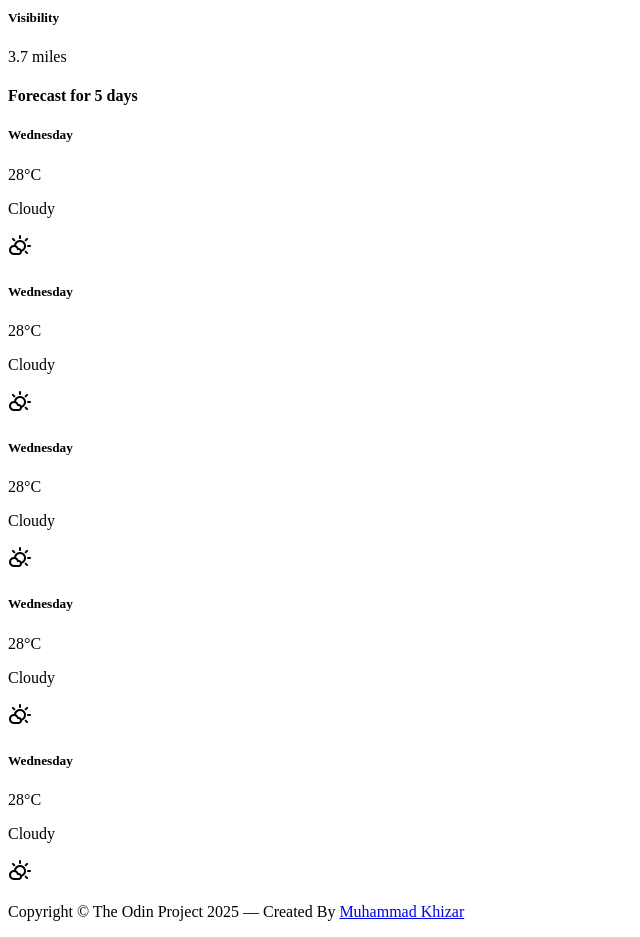
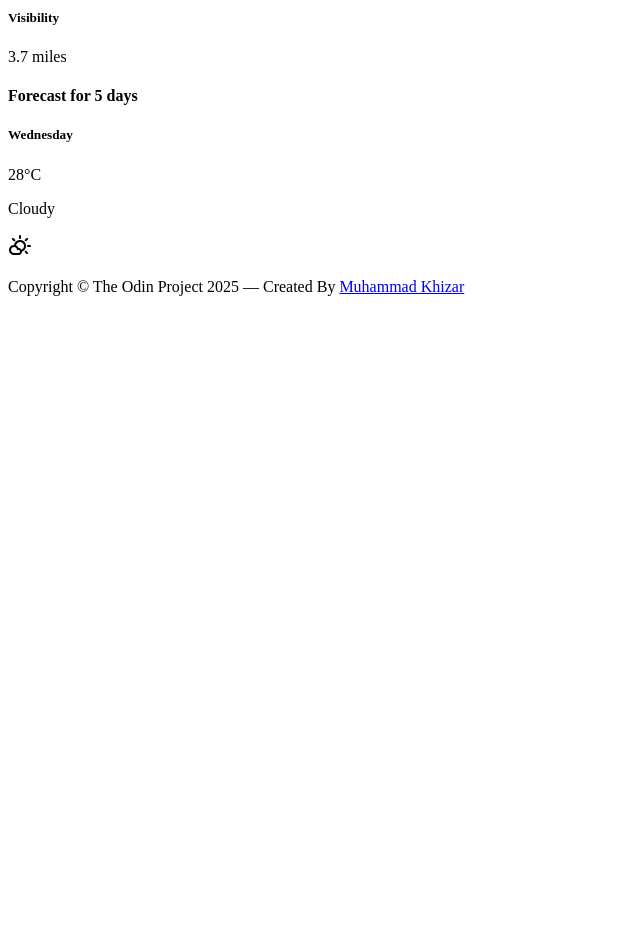
Before and after one commit to mhmkhizar/climax, a website: page src/main.html in a window 1280 px wide. Shown: the part 980-1917 px from the top of the page, without its empty margins (0-640 px from the left). After the commit the page ends 1292 px from the top, so only its background shows below. Drawn offline with nearby package versions, Linux system fonts and the light colour scheme.

Commit message:
refactor(ui): initialize forecast card container and improve element IDs
- Cache forecast card container in JavaScript for future use
- Update HTML IDs for forecast elements to improve consistency and specificity
- Remove duplicate forecast card elements to be replaced with dynamic content

```diff
--- a/src/main.html
+++ b/src/main.html
@@ -179,13 +179,18 @@
           <!-- Forcast For 5 Days -->
           <section
             class="rounded-lg bg-neutral-900 p-6 text-neutral-300"
-            id="forecast-card"
+            id="forecast-card-section"
           >
             <h4 class="mb-3 text-lg font-medium">Forecast for 5 days</h4>
-            <div class="flex items-stretch gap-1.5">
+            <div
+              class="flex items-stretch gap-1.5"
+              id="forecast-cards-container"
+            >
               <div class="flex flex-1 flex-col rounded bg-neutral-800 p-3">
                 <div class="border-b border-neutral-700 pb-1.5">
-                  <h5 class="py-0.5 font-medium" id="day1-name">Wednesday</h5>
+                  <h5 class="py-0.5 font-medium" id="forecast-day1-name">
+                    Wednesday
+                  </h5>
                 </div>
                 <div class="border-b border-neutral-700 py-1.5">
                   <span class="text-4xl" id="day1-temp">28°C</span>
@@ -195,70 +200,6 @@
                   <span
                     class="material-symbols-rounded icon-fill !text-xl"
                     id="day1-icon"
-                    >partly_cloudy_day</span
-                  >
-                </div>
-              </div>
-              <div class="flex flex-1 flex-col rounded bg-neutral-800 p-3">
-                <div class="border-b border-neutral-700 pb-1.5">
-                  <h5 class="py-0.5 font-medium" id="day2-name">Wednesday</h5>
-                </div>
-                <div class="border-b border-neutral-700 py-1.5">
-                  <span class="text-4xl" id="day2-temp">28°C</span>
-                </div>
-                <div class="flex items-center gap-2 pt-1.5">
-                  <p class="flex-1" id="day2-condition">Cloudy</p>
-                  <span
-                    class="material-symbols-rounded icon-fill !text-xl"
-                    id="day2-icon"
-                    >partly_cloudy_day</span
-                  >
-                </div>
-              </div>
-              <div class="flex flex-1 flex-col rounded bg-neutral-800 p-3">
-                <div class="border-b border-neutral-700 pb-1.5">
-                  <h5 class="py-0.5 font-medium" id="day3-name">Wednesday</h5>
-                </div>
-                <div class="border-b border-neutral-700 py-1.5">
-                  <span class="text-4xl" id="day3-temp">28°C</span>
-                </div>
-                <div class="flex items-center gap-2 pt-1.5">
-                  <p class="flex-1" id="day3-condition">Cloudy</p>
-                  <span
-                    class="material-symbols-rounded icon-fill !text-xl"
-                    id="day3-icon"
-                    >partly_cloudy_day</span
-                  >
-                </div>
-              </div>
-              <div class="flex flex-1 flex-col rounded bg-neutral-800 p-3">
-                <div class="border-b border-neutral-700 pb-1.5">
-                  <h5 class="py-0.5 font-medium" id="day4-name">Wednesday</h5>
-                </div>
-                <div class="border-b border-neutral-700 py-1.5">
-                  <span class="text-4xl" id="day4-temp">28°C</span>
-                </div>
-                <div class="flex items-center gap-2 pt-1.5">
-                  <p class="flex-1" id="day4-condition">Cloudy</p>
-                  <span
-                    class="material-symbols-rounded icon-fill !text-xl"
-                    id="day4-icon"
-                    >partly_cloudy_day</span
-                  >
-                </div>
-              </div>
-              <div class="flex flex-1 flex-col rounded bg-neutral-800 p-3">
-                <div class="border-b border-neutral-700 pb-1.5">
-                  <h5 class="py-0.5 font-medium" id="day5-name">Wednesday</h5>
-                </div>
-                <div class="border-b border-neutral-700 py-1.5">
-                  <span class="text-4xl" id="day5-temp">28°C</span>
-                </div>
-                <div class="flex items-center gap-2 pt-1.5">
-                  <p class="flex-1" id="day5-condition">Cloudy</p>
-                  <span
-                    class="material-symbols-rounded icon-fill !text-xl"
-                    id="day5-icon"
                     >partly_cloudy_day</span
                   >
                 </div>
--- a/src/ui/forecast-card.js
+++ b/src/ui/forecast-card.js
@@ -0,0 +1 @@
+const cardsContainer = document.querySelector(`#forecast-cards-container`);
```
